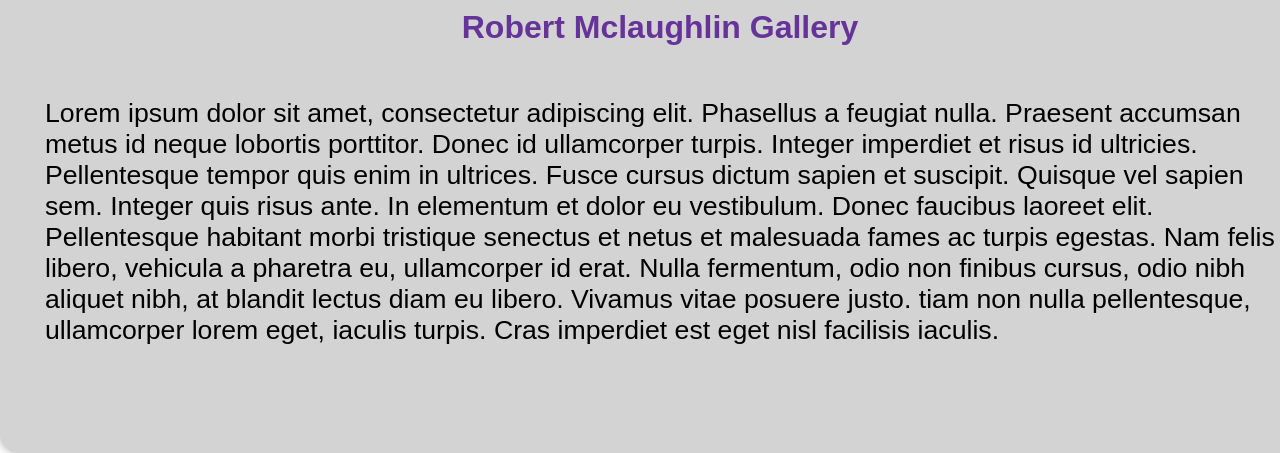
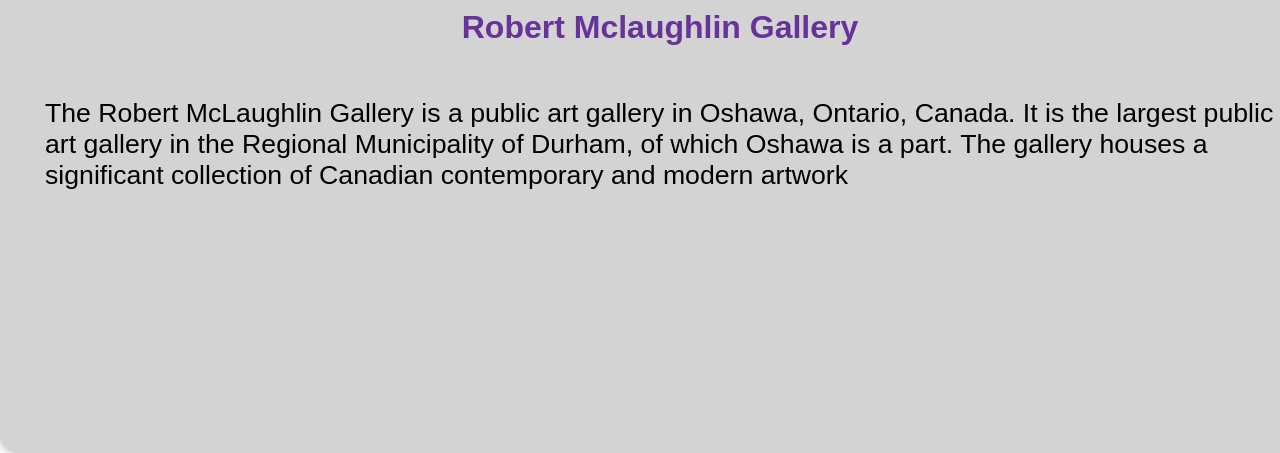
Before and after one commit to HANNYDAHJ/RMG-MapDev, a plain HTML site: page index.html in a window 1280 px wide. Shown: the part 1725-2178 px from the top of the page. Drawn offline with Linux system fonts and the light colour scheme.

Commit message:
fixed p tag

```diff
--- a/index.html
+++ b/index.html
@@ -31,11 +31,8 @@
             </div>
         </div>
         <h1>Robert Mclaughlin Gallery</h1>
-        <p>Lorem ipsum dolor sit amet, consectetur adipiscing elit. Phasellus a feugiat nulla. Praesent accumsan metus id neque lobortis porttitor. Donec id ullamcorper turpis.
-            Integer imperdiet et risus id ultricies. Pellentesque tempor quis enim in ultrices. Fusce cursus dictum sapien et suscipit. Quisque vel sapien sem.
-            Integer quis risus ante. In elementum et dolor eu vestibulum. Donec faucibus laoreet elit. Pellentesque habitant morbi tristique senectus et netus et malesuada fames ac turpis egestas.
-            Nam felis libero, vehicula a pharetra eu, ullamcorper id erat. Nulla fermentum, odio non finibus cursus, odio nibh aliquet nibh, at blandit lectus diam eu libero. Vivamus vitae posuere justo.
-            tiam non nulla pellentesque, ullamcorper lorem eget, iaculis turpis. Cras imperdiet est eget nisl facilisis iaculis.</p>
+        <p>The Robert McLaughlin Gallery is a public art gallery in Oshawa, Ontario, Canada. It is the largest public art gallery in the Regional Municipality of Durham, of which Oshawa is a part.
+            The gallery houses a significant collection of Canadian contemporary and modern artwork</p>
     </div>
     </div>
 
```
